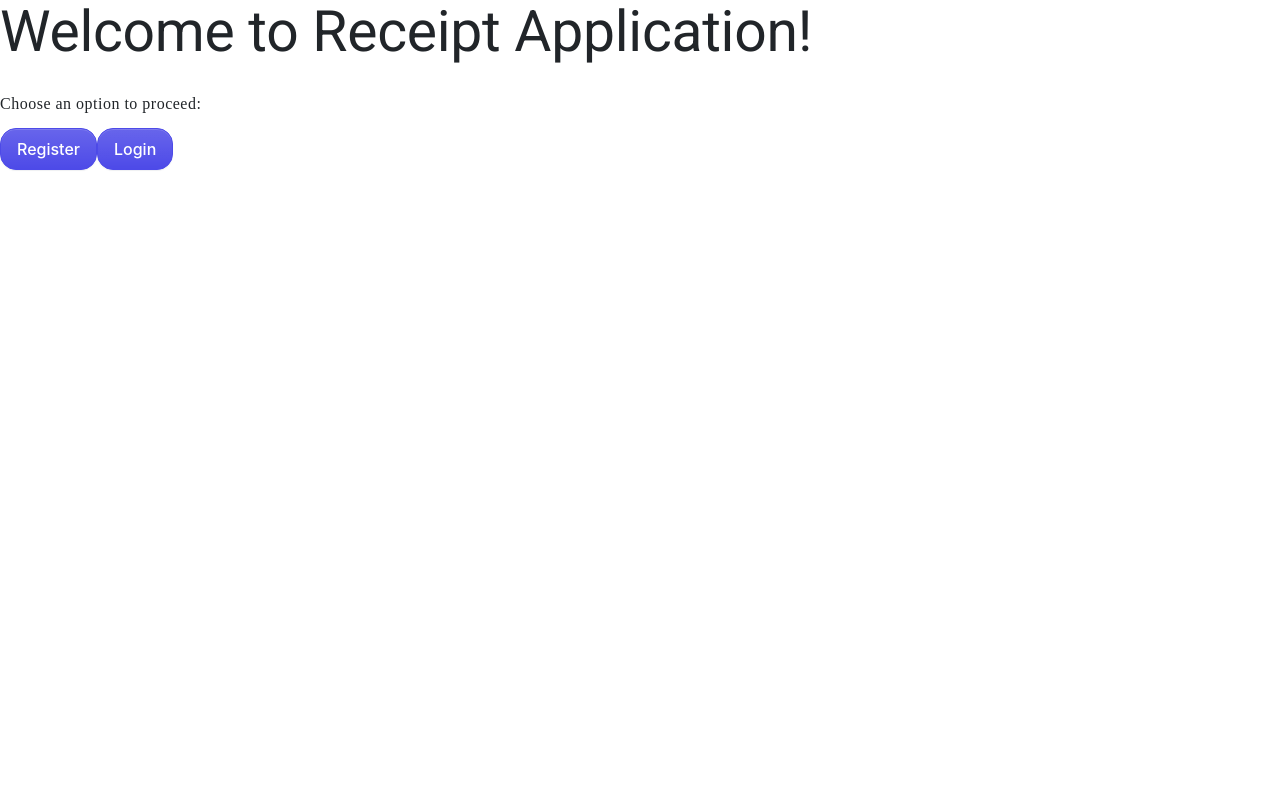
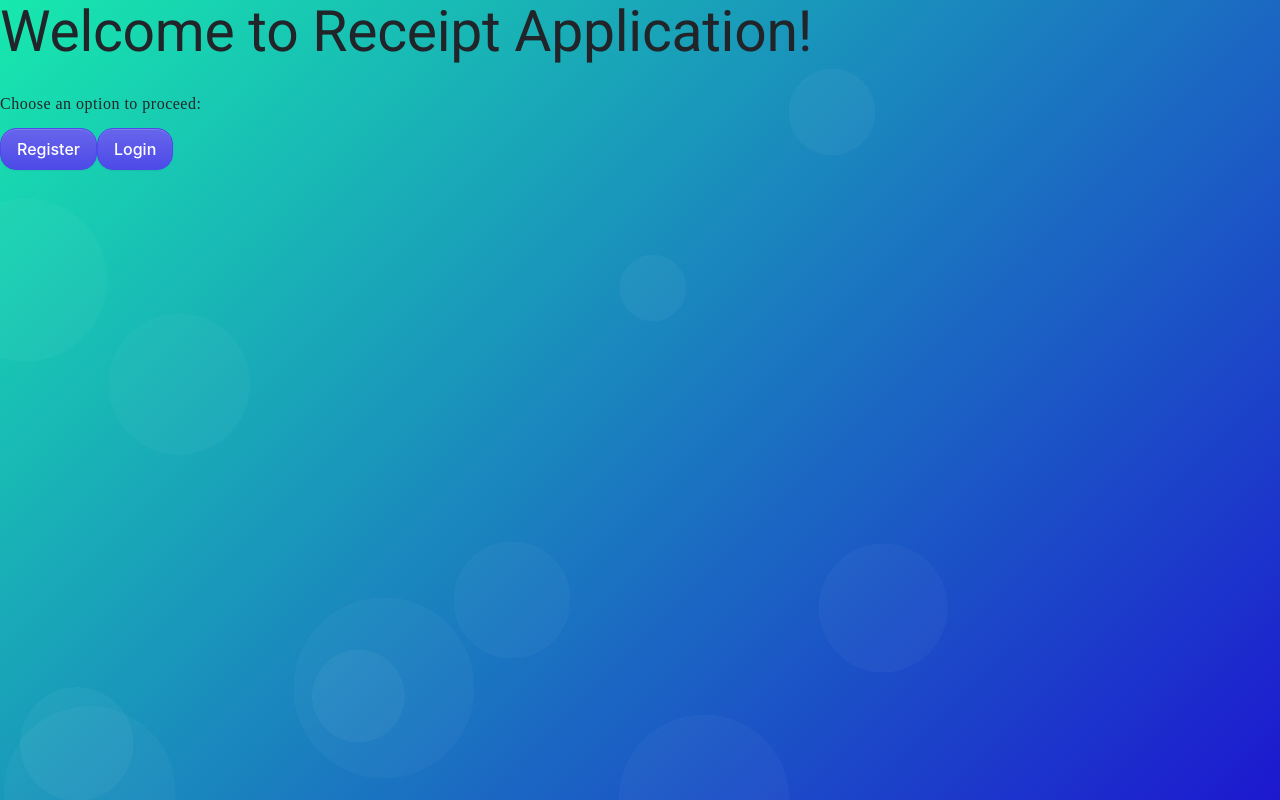
Before and after one commit to fotisgiann0/ReceiptProject, an Angular app in the folder receipt-project/: page / in a window 1280 px wide. Built offline with nearby package versions, Linux system fonts and the light colour scheme.

Commit message:
added background to welcome page

```diff
--- a/receipt-project/src/app/components/welcome-page/welcome-page.component.css
+++ b/receipt-project/src/app/components/welcome-page/welcome-page.component.css
@@ -1,3 +1,27 @@
+html,
+body {
+    height: 100%;
+}
+
+.bg {
+    position:absolute;
+    z-index:-1;
+    top:0;
+    right:0;
+    bottom:0;
+    left:0;
+
+    background-image: radial-gradient(circle at 30% 86%, rgba(255,255,255,0.03) 0%, rgba(255,255,255,0.03) 8%,transparent 8%, transparent 92%),radial-gradient(circle at 55% 100%, rgba(255,255,255,0.03) 0%, rgba(255,255,255,0.03) 8%,transparent 8%, transparent 92%),radial-gradient(circle at 40% 75%, rgba(255,255,255,0.03) 0%, rgba(255,255,255,0.03) 6%,transparent 6%, transparent 94%),radial-gradient(circle at 7% 99%, rgba(255,255,255,0.03) 0%, rgba(255,255,255,0.03) 6%,transparent 6%, transparent 94%),radial-gradient(circle at 69% 76%, rgba(255,255,255,0.03) 0%, rgba(255,255,255,0.03) 6%,transparent 6%, transparent 94%),radial-gradient(circle at 2% 35%, rgba(255,255,255,0.03) 0%, rgba(255,255,255,0.03) 6%,transparent 6%, transparent 94%),radial-gradient(circle at 14% 48%, rgba(255,255,255,0.03) 0%, rgba(255,255,255,0.03) 6%,transparent 6%, transparent 94%),radial-gradient(circle at 28% 87%, rgba(255,255,255,0.04) 0%, rgba(255,255,255,0.04) 4%,transparent 4%, transparent 96%),radial-gradient(circle at 65% 14%, rgba(255,255,255,0.04) 0%, rgba(255,255,255,0.04) 4%,transparent 4%, transparent 96%),radial-gradient(circle at 51% 36%, rgba(255,255,255,0.04) 0%, rgba(255,255,255,0.04) 4%,transparent 4%, transparent 96%),radial-gradient(circle at 6% 93%, rgba(255,255,255,0.04) 0%, rgba(255,255,255,0.04) 4%,transparent 4%, transparent 96%),linear-gradient(135deg, rgb(23, 233, 173),rgb(29, 24, 208));
+}
+
+body {
+    display: flex;
+    align-items: center;
+    padding-top: 40px;
+    padding-bottom: 40px;
+    background-color: #f5f5f5;
+}
+
 .buttons {
     appearance: button;
     background-color: #4D4AE8;
--- a/receipt-project/src/app/components/welcome-page/welcome-page.component.html
+++ b/receipt-project/src/app/components/welcome-page/welcome-page.component.html
@@ -1,3 +1,5 @@
+<div class="bg">
+</div>
 <div class="welcome">
   <h1>Welcome to Receipt Application!</h1>
   <p>Choose an option to proceed:</p>
```
